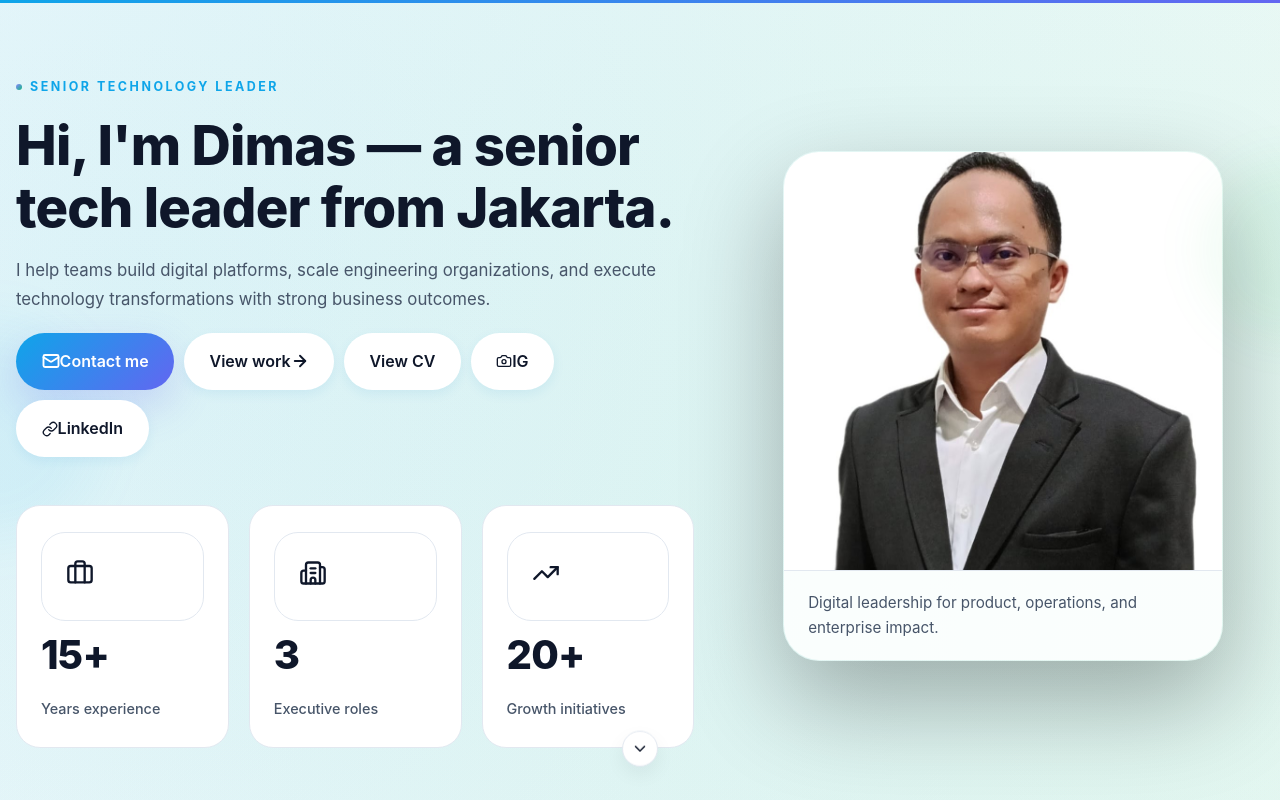
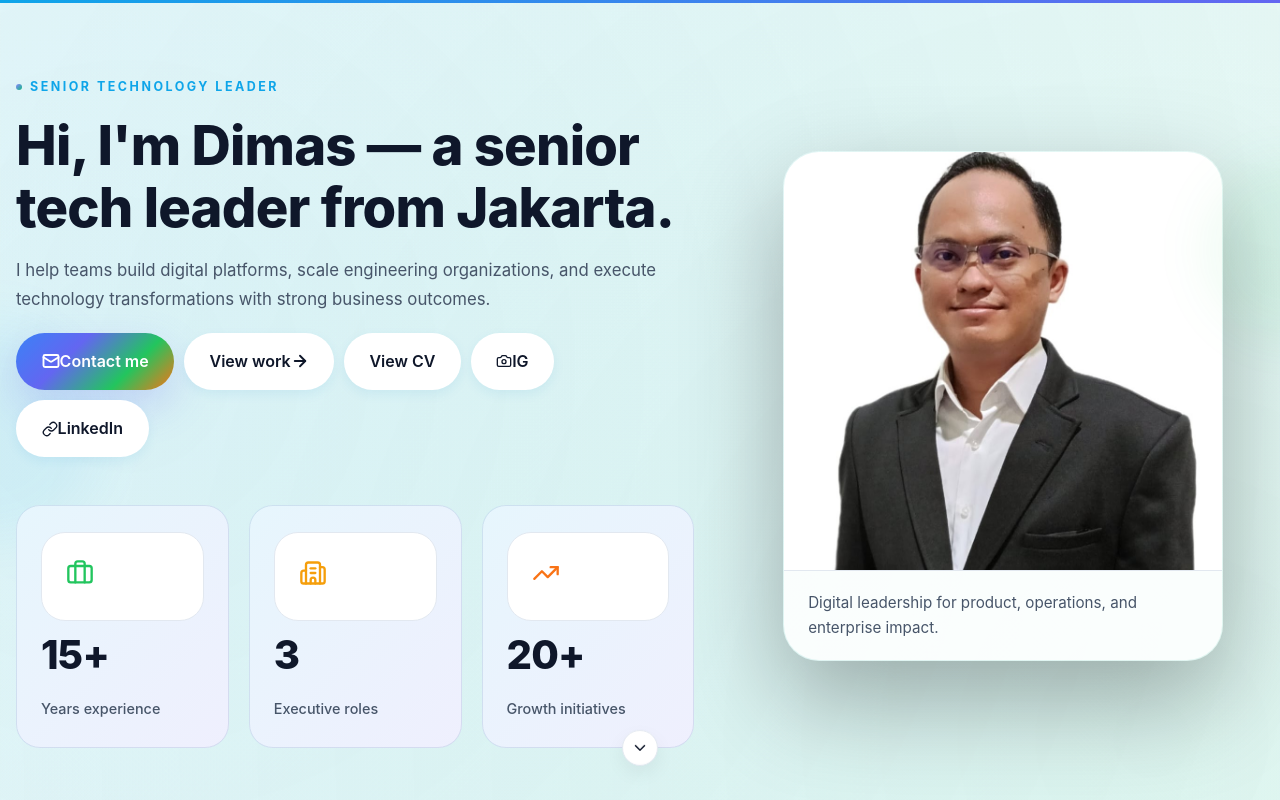
Before and after one commit to dimasboim/dimas-prasetyo, a Next.js app: page / in a window 1280 px wide. Shown: the top 800 px of the page. Built offline with nearby package versions, Linux system fonts and the light colour scheme.

Commit message:
Bold color palette + testimonials slider + animated counters

```diff
--- /dev/null
+++ b/app/components/CountUp.tsx
@@ -0,0 +1,33 @@
+'use client';
+
+import React, { useEffect, useRef } from 'react';
+import { animate, useInView } from 'framer-motion';
+
+type CountUpProps = {
+  from?: number;
+  to: number;
+  duration?: number; // seconds
+  prefix?: string;
+  suffix?: string;
+};
+
+export default function CountUp({ from = 0, to, duration = 1.6, prefix = '', suffix = '' }: CountUpProps) {
+  const ref = useRef<HTMLSpanElement | null>(null);
+  const inView = useInView(ref, { once: true, amount: 0.6 });
+
+  useEffect(() => {
+    if (!inView || !ref.current) return;
+    const controls = animate(from, to, {
+      duration,
+      ease: 'easeOut',
+      onUpdate: (v) => {
+        if (ref.current) {
+          ref.current.textContent = `${prefix}${Math.round(v)}${suffix}`;
+        }
+      },
+    });
+    return () => controls.stop();
+  }, [inView, from, to, duration, prefix, suffix]);
+
+  return <span ref={ref} />;
+}
--- a/app/globals.css
+++ b/app/globals.css
@@ -8,6 +8,10 @@
   --color-border: #e2e8f0;        /* slate-200 */
   --color-accent: #0ea5e9;        /* sky-500 */
   --color-accent-2: #6366f1;      /* indigo-500 */
+  --color-green: #22c55e;         /* green-500 */
+  --color-yellow: #f59e0b;        /* amber-500 */
+  --color-orange: #f97316;        /* orange-500 */
+  --color-blue: #3b82f6;          /* blue-500 */
   font-family: 'Inter', ui-sans-serif, system-ui, -apple-system, BlinkMacSystemFont, "Segoe UI", sans-serif;
   background-color: var(--color-bg);
   color: var(--color-text);
@@ -174,7 +178,7 @@ main.site-shell {
 }
 
 .button {
-  background: linear-gradient(135deg, #0ea5e9 0%, #6366f1 100%);
+  background: linear-gradient(135deg, var(--color-blue) 0%, var(--color-accent-2) 35%, var(--color-green) 70%, var(--color-orange) 100%);
   color: #ffffff;
   box-shadow: 0 16px 40px rgba(99, 102, 241, 0.22);
   padding: 1rem 2rem;
@@ -235,6 +239,25 @@ main.site-shell {
   font-size: 0.9rem;
   font-weight: 500;
 }
+
+/* Stat themed accents */
+.stat-card { position: relative; }
+.stat-card::before {
+  content: "";
+  position: absolute;
+  inset: -1px -1px;
+  border-radius: 24px;
+  background: linear-gradient(135deg, rgba(14,165,233,0.10), rgba(99,102,241,0.10));
+  z-index: -1;
+}
+.stat-green { border-color: rgba(34, 197, 94, 0.25); }
+.stat-green .stat-icon svg { color: var(--color-green); }
+.stat-yellow { border-color: rgba(245, 158, 11, 0.25); }
+.stat-yellow .stat-icon svg { color: var(--color-yellow); }
+.stat-orange { border-color: rgba(249, 115, 22, 0.25); }
+.stat-orange .stat-icon svg { color: var(--color-orange); }
+.stat-blue { border-color: rgba(59, 130, 246, 0.25); }
+.stat-blue .stat-icon svg { color: var(--color-blue); }
 
 .hero-visual {
   display: flex;
@@ -447,7 +470,7 @@ main.site-shell {
   display: inline-flex;
   padding: 0.3rem 0.9rem;
   border-radius: 999px;
-  background: linear-gradient(135deg, rgba(14, 165, 233, 0.15) 0%, rgba(34, 197, 94, 0.15) 100%);
+  background: linear-gradient(135deg, rgba(14, 165, 233, 0.15) 0%, rgba(59, 130, 246, 0.15) 25%, rgba(245, 158, 11, 0.15) 60%, rgba(249, 115, 22, 0.15) 100%);
   color: var(--color-accent);
   font-size: 0.75rem;
   font-weight: 700;
--- a/app/page.tsx
+++ b/app/page.tsx
@@ -3,6 +3,7 @@
 import { motion, easeOut, easeInOut, useScroll, useSpring } from 'framer-motion';
 import { skillGroups } from './skills';
 import { Briefcase, Building2, TrendingUp, Compass, Users, Rocket, Mail, ArrowRight, ExternalLink, Cpu, ClipboardList, Camera, Link, ChevronDown } from 'lucide-react';
+import CountUp from './components/CountUp';
 import Carousel from './components/Carousel';
 
 const fadeUp = {
@@ -82,7 +83,7 @@ export default function HomePage() {
 
           {/* Stats Grid */}
           <motion.div className="stats-grid" variants={stagger}>
-            <motion.div className="stat-card" variants={card} whileHover={{ scale: 1.05, y: -5 }}>
+            <motion.div className="stat-card stat-green" variants={card} whileHover={{ scale: 1.05, y: -5 }}>
               <motion.div
                 className="stat-icon"
                 initial={{ rotate: -10 }}
@@ -92,10 +93,10 @@ export default function HomePage() {
               >
                 <Briefcase size={28} strokeWidth={2} />
               </motion.div>
-              <span className="stat-number">15+</span>
+              <span className="stat-number"><CountUp to={15} suffix="+" /></span>
               <p className="stat-label">Years experience</p>
             </motion.div>
-            <motion.div className="stat-card" variants={card} whileHover={{ scale: 1.05, y: -5 }}>
+            <motion.div className="stat-card stat-yellow" variants={card} whileHover={{ scale: 1.05, y: -5 }}>
               <motion.div
                 className="stat-icon"
                 initial={{ rotate: 10 }}
@@ -105,10 +106,10 @@ export default function HomePage() {
               >
                 <Building2 size={28} strokeWidth={2} />
               </motion.div>
-              <span className="stat-number">3</span>
+              <span className="stat-number"><CountUp to={3} /></span>
               <p className="stat-label">Executive roles</p>
             </motion.div>
-            <motion.div className="stat-card" variants={card} whileHover={{ scale: 1.05, y: -5 }}>
+            <motion.div className="stat-card stat-orange" variants={card} whileHover={{ scale: 1.05, y: -5 }}>
               <motion.div
                 className="stat-icon"
                 initial={{ rotate: -10 }}
@@ -118,7 +119,7 @@ export default function HomePage() {
               >
                 <TrendingUp size={28} strokeWidth={2} />
               </motion.div>
-              <span className="stat-number">20+</span>
+              <span className="stat-number"><CountUp to={20} suffix="+" /></span>
               <p className="stat-label">Growth initiatives</p>
             </motion.div>
           </motion.div>
@@ -312,6 +313,38 @@ export default function HomePage() {
         </motion.div>
       </motion.section>
 
+      {/* Testimonials Slider */}
+      <motion.section className="section features" variants={fadeUp} viewport={{ once: true, amount: 0.2 }}>
+        <div className="section-intro">
+          <p className="section-label">Testimonials</p>
+          <h2>Trusted by founders and operators.</h2>
+        </div>
+        <Carousel
+          slides={[
+            {
+              image: '/images/image-5.jpg',
+              badge: 'Founder',
+              title: '“Dimas helped us ship faster without sacrificing quality.”',
+              description: 'Series A startup — delivery excellence and platform foundations.',
+            },
+            {
+              image: '/images/image-6.jpg',
+              badge: 'COO',
+              title: '“He brings clarity to messy transformations.”',
+              description: 'Enterprise digital modernization — operating model redesign.',
+            },
+            {
+              image: '/images/image-7.jpg',
+              badge: 'Head of Eng',
+              title: '“Pragmatic and people-first leadership.”',
+              description: 'Scaling engineering organization — hiring and rituals.',
+            },
+          ]}
+          autoPlayMs={6000}
+          ariaLabel="Testimonials"
+        />
+      </motion.section>
+
       {/* Contact Section */}
       <motion.section id="contact" className="section contact" variants={fadeUp} viewport={{ once: true, amount: 0.2 }}>
         <motion.div className="section-copy" variants={scaleIn}>
```
